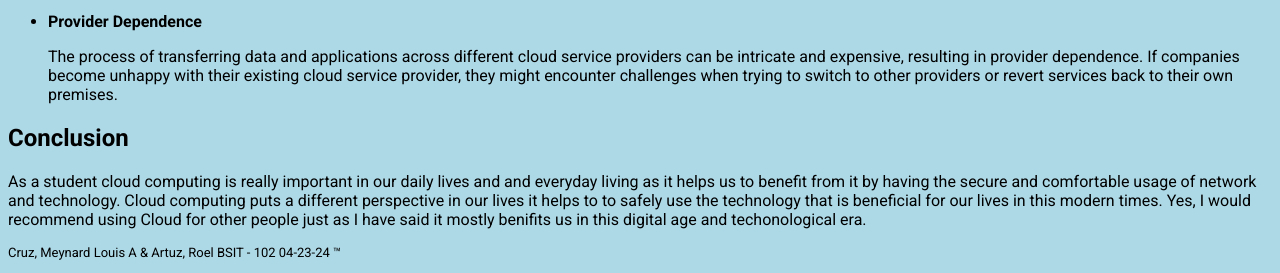
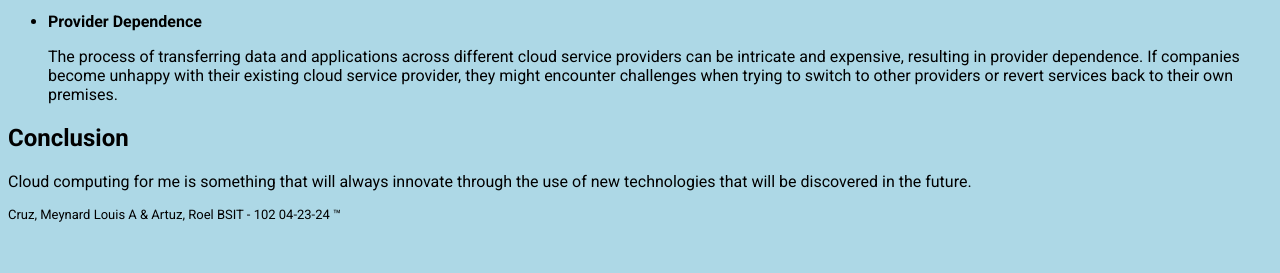
Before and after one commit to Miryutakeda/LongTest, a plain HTML site: page index.html in a window 1280 px wide. Shown: the part 3448-3721 px from the top of the page. After the commit the page ends 3683 px from the top, so only its background shows below. Drawn offline with Linux system fonts and the light colour scheme.

Commit message:
Update index.html

```diff
--- a/index.html
+++ b/index.html
@@ -107,7 +107,7 @@
         <!-- For you as a student what is the help of Cloud Computing in
         your daily life in schools and personal uses, Will you also recommend
         using cloud for the others -->
-        <p>As a student cloud computing is really important in our daily lives and and everyday living as it helps us to benefit from it by having the secure and comfortable usage of network and technology. Cloud computing puts a different perspective in our lives it helps to to safely use the technology that is beneficial for our lives in this modern times. Yes, I would recommend using Cloud for other people just as I have said it mostly benifits us in this digital age and techonological era.</p>
+        <p>Cloud computing for me is something that will always innovate through the use of new technologies that will be discovered in the future.</p>
     </div>
     <p id="tr">Cruz, Meynard Louis A & Artuz, Roel BSIT - 102 04-23-24 &trade;</p>
 </body>
```
